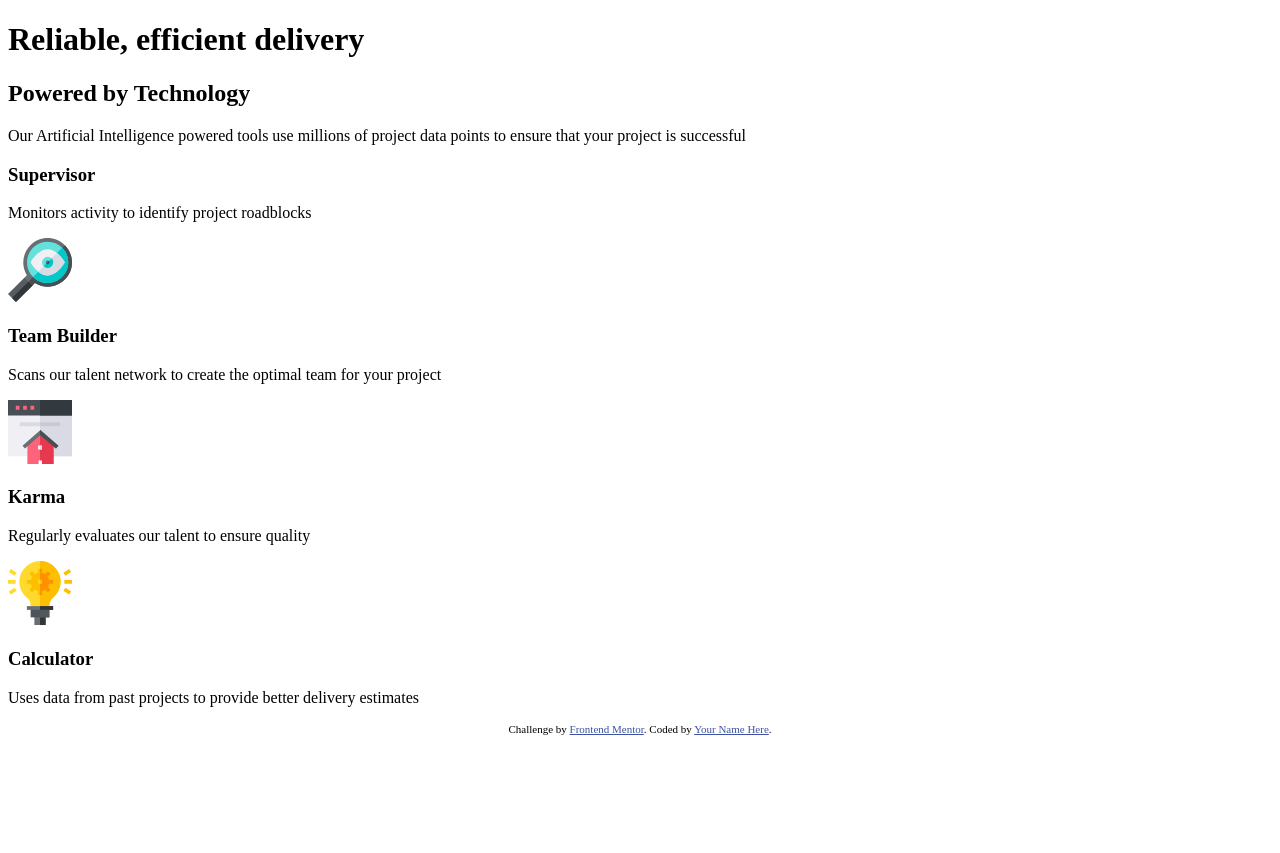
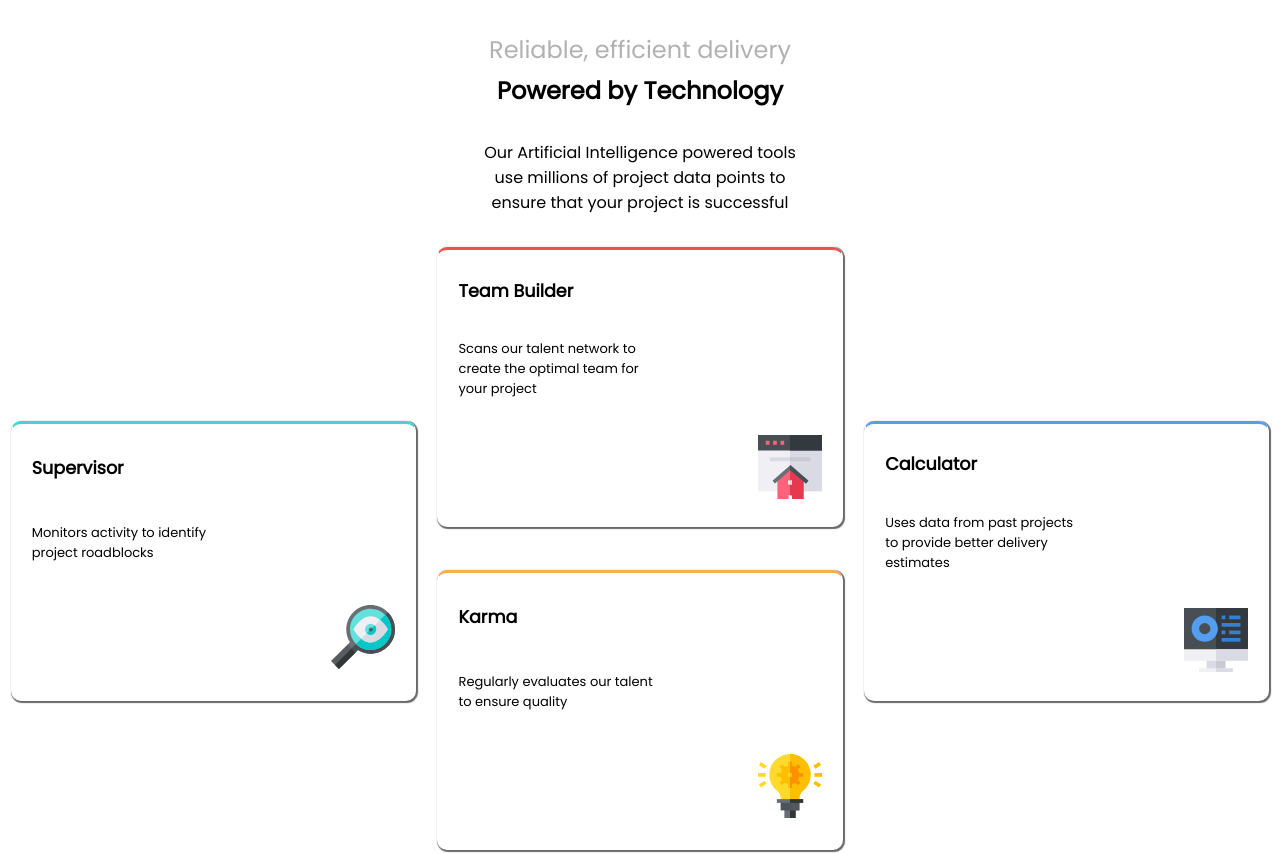
Before and after one commit to ChamuMutezva/FourCardFeatureSection, a plain HTML site: page index.html in a window 1280 px wide. Shown: the top 853 px of the page. Before the commit the page ends 800 px from the top, so only its background shows below. Drawn offline with Linux system fonts and the light colour scheme.

Commit message:
grid and flex application

```diff
--- a/index.html
+++ b/index.html
@@ -7,20 +7,10 @@
   <!-- displays site properly based on user's device -->
 
   <link rel="icon" type="image/png" sizes="32x32" href="./images/favicon-32x32.png">
+  <link href="https://fonts.googleapis.com/css?family=Poppins" rel="stylesheet"/>
+  <title>Frontend Mentor | Four card feature section</title>
+ <link rel="stylesheet" href="style.css">
 
-  <title>Frontend Mentor | Four card feature section</title>
-
-  <!-- Feel free to remove these styles or customise in your own stylesheet 👍 -->
-  <style>
-    .attribution {
-      font-size: 11px;
-      text-align: center;
-    }
-
-    .attribution a {
-      color: hsl(228, 45%, 44%);
-    }
-  </style>
 </head>
 
 <body>
@@ -59,6 +49,7 @@
       <p>
         Uses data from past projects to provide better delivery estimates
       </p>
+      <img src="images/icon-calculator.svg" alt="">
     </div>
   </main>
 
--- /dev/null
+++ b/style.css
@@ -0,0 +1,127 @@
+* {
+    margin: 0;
+    padding: 0;
+    box-sizing: border-box;
+}
+body {
+    text-align: center;
+    font-family: 'Poppins', sans-serif;
+    font-size: 15px;
+}
+
+@media only screen and (min-width: 240px) {
+header {
+margin-bottom: 5%;
+}
+h1 {
+    margin: 5% auto 1%;
+    font-size: x-large;
+    opacity: 0.3;
+    font-weight: 400;
+}
+h2 {
+    margin: 1% auto 5%;
+    font-size: x-large;
+}
+
+p{
+    font-size: medium;
+    margin: 5%;
+}
+div {
+    border: 1px solid transparent;
+    border-radius: 10px;
+    box-shadow: 1px 1px 1px 1px dimgrey;
+    margin: 5% auto;
+    width: 80%;
+    height: 35vh;
+    display: flex;
+    flex-direction: column;
+    justify-content: space-around;
+}
+.supervisor {
+    border-top: 3px solid hsl(180, 62%, 55%);
+}
+.karma {
+    border-top: 3px solid hsl(34, 97%, 64%); ;
+}
+.calculator {
+    border-top: 3px solid hsl(212, 86%, 64%);
+}
+.team {
+    border-top: 3px solid hsl(0, 78%, 62%);
+}
+img {
+    width: 10vw;
+   /* height: 5vh;*/
+    align-self: flex-end;
+    margin-right: 5%;
+    margin-bottom: 5%;
+}
+
+h3 {
+    align-self: flex-start;
+    margin-left: 5%;
+    margin-top: 5%;
+}
+
+div p {
+    text-align: start;
+    /* align-self: flex-start; */
+    margin-left: 5%;
+    font-size: small;
+}
+}
+
+@media only screen and (min-width: 580px) {
+    main {
+        display: flex;
+        flex-direction: row;
+        flex-wrap: wrap;
+    }
+
+    div {
+        width: 47%;
+    }
+
+}
+
+@media only screen and (min-width: 840px) {
+    header {
+        width: 50%;
+        margin: auto;
+    }
+    p {
+        width: 50%;
+         text-align: center;
+        margin: 5% auto;
+    }
+    main {
+      /*  display: flex;
+    flex-direction: row;
+    flex-wrap: wrap;*/
+    display: grid;
+    grid-template-columns: 1fr 1fr 1fr;
+    }
+    main div {
+        width: 95%;
+    }
+ .team {
+    margin-top: 0;
+    grid-area: 1/2;
+ }
+    .supervisor {
+        grid-area: 2/1;
+        margin-top: -30%;
+    }
+    .calculator {
+        grid-area: 2/3;
+        margin-top: -30%;
+    }
+    .karma {
+        grid-area: 2/2;
+    }
+    img {
+        width: 5vw;
+    }
+}
```
